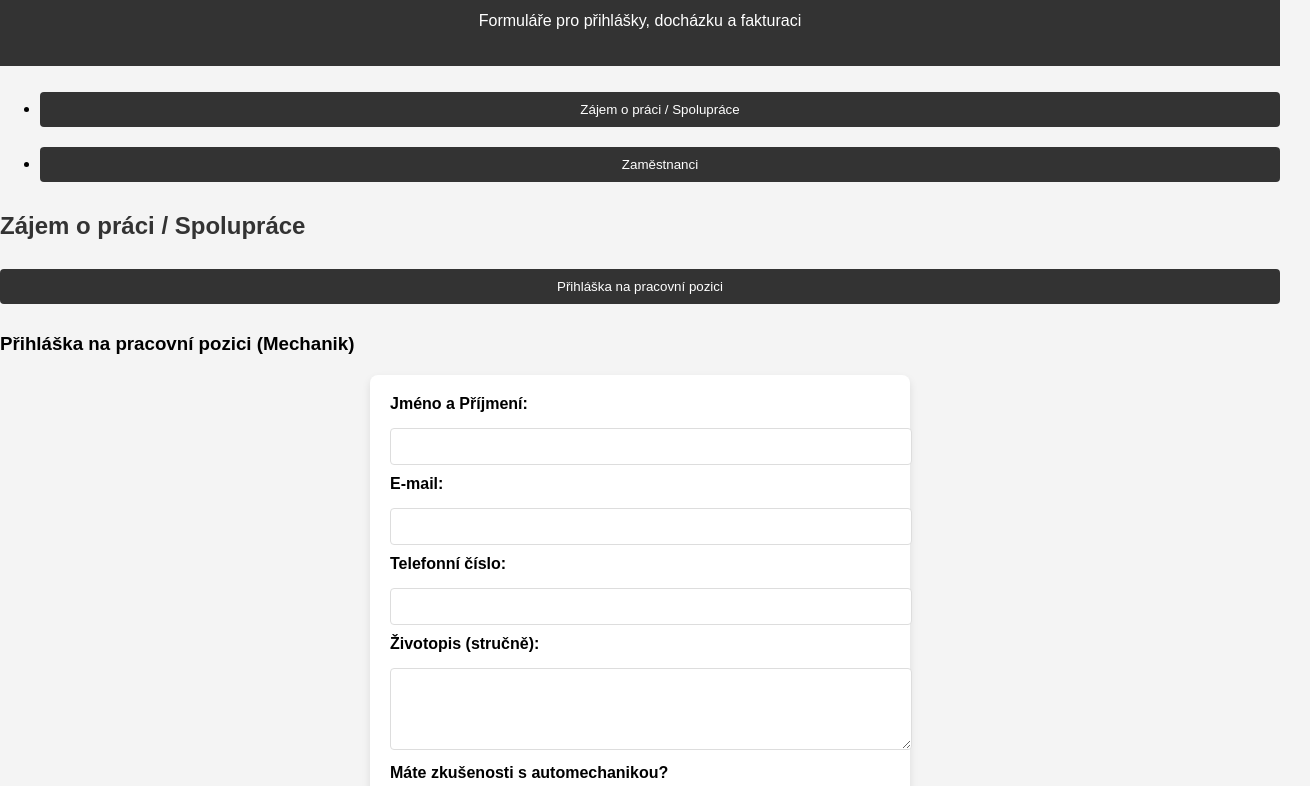
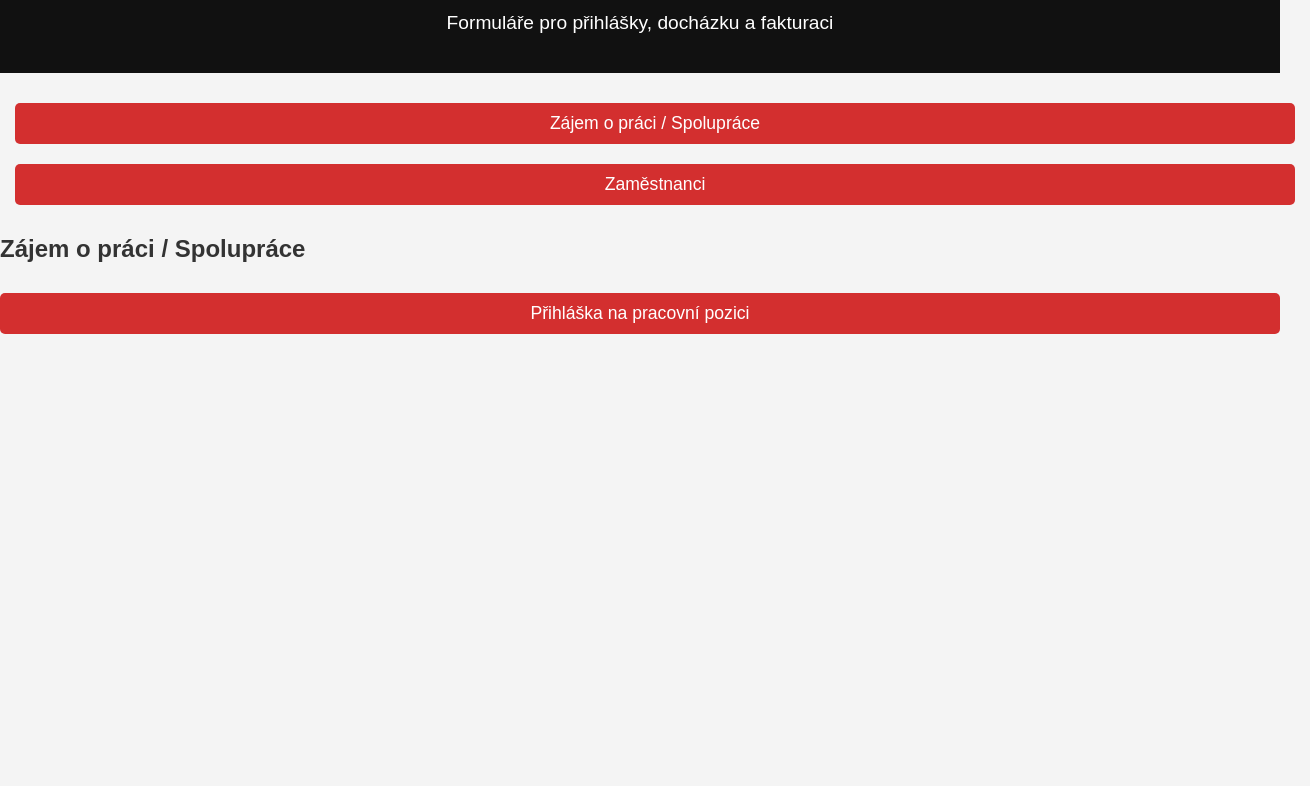
Before and after one commit to GrimBlackManOfficial/BennysOriginalMotorWorks, a plain HTML site: page index.html in a window 1280 px wide. Shown: the part 107-893 px from the top of the page, 1310 px wide, since content can reach past the window. After the commit the page ends 800 px from the top, so only its background shows below. Drawn offline with Linux system fonts and the light colour scheme.

Commit message:
style.css

```diff
--- a/style.css
+++ b/style.css
@@ -1,64 +1,111 @@
 /* Obecné nastavení */
 body {
-    font-family: Arial, sans-serif;
+    font-family: 'Arial', sans-serif;
     margin: 0;
     padding: 0;
     background-color: #f4f4f4;
+    color: #333;
 }
 
-/* Hlavní nadpis */
+/* Hlavní hlavička */
 header {
-    background-color: #333;
+    background-color: #111;
     color: white;
     padding: 20px;
     text-align: center;
 }
 
-h1 {
+header h1 {
     font-size: 2.5em;
 }
 
-h2 {
-    color: #333;
+header p {
+    font-size: 1.2em;
+}
+
+/* Navigace */
+nav {
+    text-align: center;
+    margin: 20px 0;
+}
+
+nav ul {
+    list-style: none;
+    padding: 0;
+}
+
+nav li {
+    display: inline;
+    margin: 0 15px;
+}
+
+nav button {
+    padding: 10px 20px;
+    background-color: #D32F2F;
+    border: none;
+    color: white;
+    font-size: 1.1em;
+    cursor: pointer;
+}
+
+nav button:hover {
+    background-color: #C62828;
 }
 
 /* Formuláře */
 form {
     background-color: white;
-    padding: 20px;
+    padding: 30px;
     margin: 20px auto;
     border-radius: 8px;
-    max-width: 500px;
+    max-width: 600px;
     box-shadow: 0 4px 8px rgba(0, 0, 0, 0.1);
 }
 
-input[type="text"], input[type="email"], input[type="tel"], textarea, select, button {
+input[type="text"],
+input[type="email"],
+input[type="tel"],
+textarea,
+select,
+input[type="number"],
+input[type="time"],
+button {
     width: 100%;
     padding: 10px;
     margin: 10px 0;
     border: 1px solid #ddd;
-    border-radius: 4px;
+    border-radius: 5px;
 }
 
 button {
-    background-color: #333;
+    background-color: #D32F2F;
     color: white;
     border: none;
     cursor: pointer;
+    font-size: 1.1em;
 }
 
 button:hover {
-    background-color: #555;
+    background-color: #C62828;
 }
 
-label {
-    font-weight: bold;
-    margin-bottom: 5px;
-    display: inline-block;
+/* Skrytí neaktivních tabů a podkategorií */
+.tab-content, .sub-category {
+    display: none;
 }
 
-hr {
-    border: 0;
-    border-top: 2px solid #ccc;
-    margin: 20px 0;
+/* Footer */
+footer {
+    background-color: #111;
+    color: white;
+    padding: 10px;
+    text-align: center;
+    position: fixed;
+    width: 100%;
+    bottom: 0;
 }
+
+footer p {
+    margin: 0;
+    font-size: 1em;
+}
```
